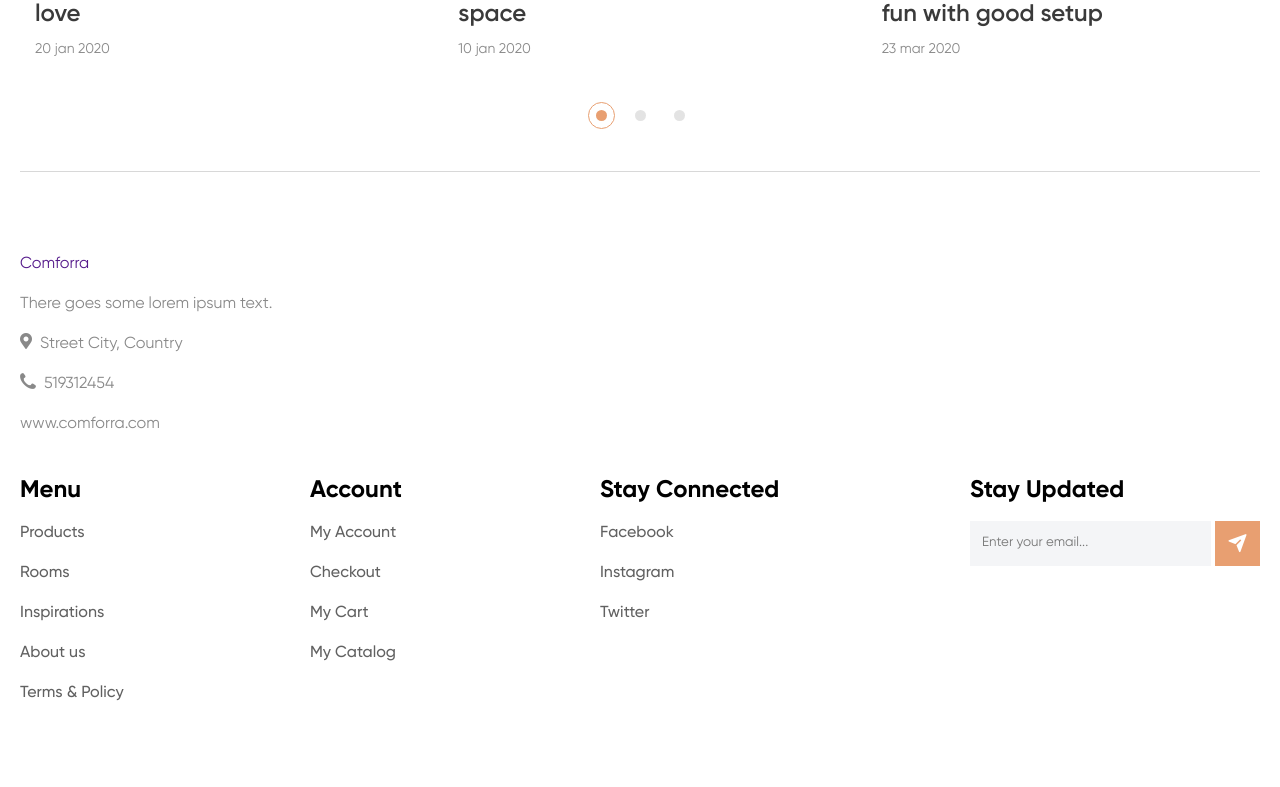
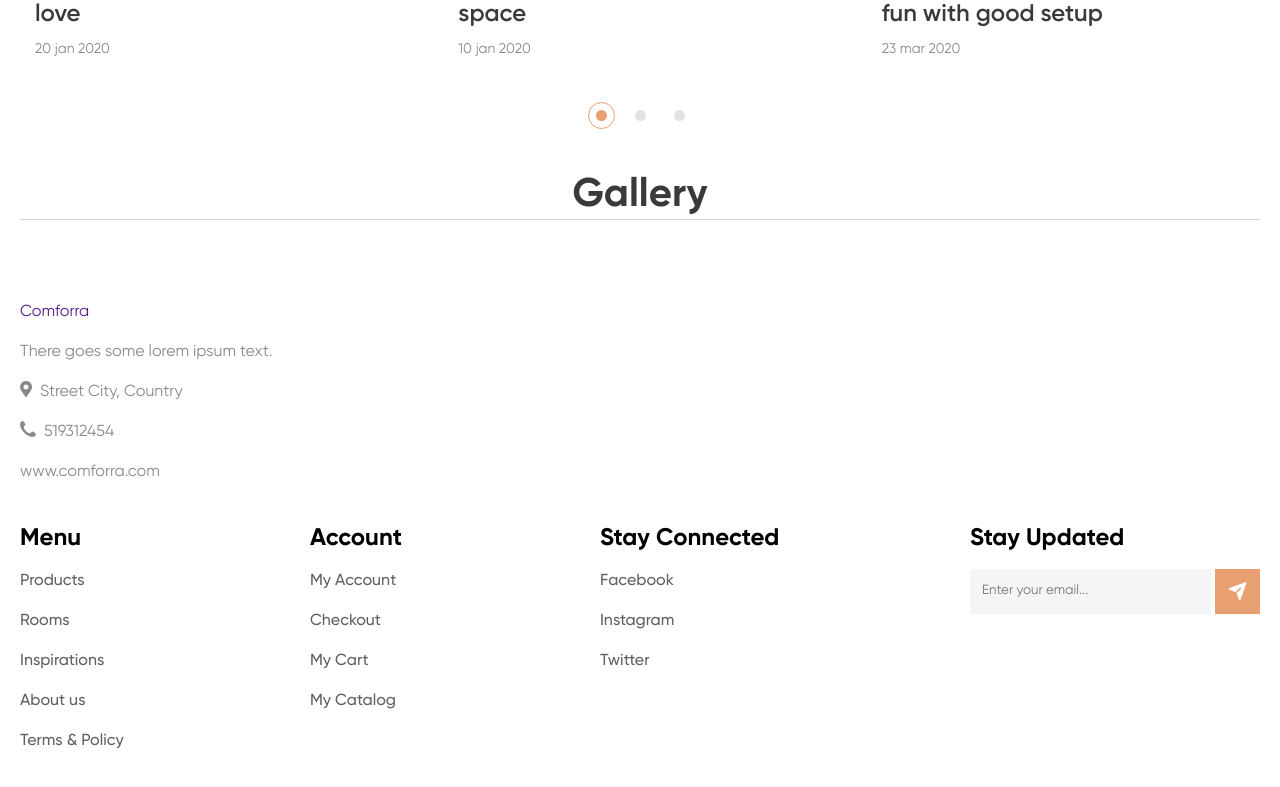
Before and after one commit to jugurj/comforra-furniture-shop, a Vue app: page / in a window 1280 px wide. Shown: the part 2763-3550 px from the top of the page. Before the commit the page ends 3528 px from the top, so only its background shows below. Built offline with nearby package versions, Linux system fonts and the light colour scheme.

Commit message:
Implemented new Gallery component with basic template

```diff
--- /dev/null
+++ b/src/components/Gallery.vue
@@ -0,0 +1,15 @@
+<template>
+  <div class="gallery">
+    <div class="gallery__container _container">
+      <h2 class="gallery__title _title">Gallery</h2>
+    </div>
+  </div>
+</template>
+
+<script>
+export default {
+  name: "Gallery",
+};
+</script>
+
+<style lang="scss"></style>
--- a/src/components/PageContent.vue
+++ b/src/components/PageContent.vue
@@ -19,6 +19,10 @@
     <section class="page__tips">
       <Tips />
     </section>
+
+    <section class="page__gallery">
+      <Gallery />
+    </section>
   </main>
 </template>
 
@@ -28,6 +32,7 @@ import Advantages from "@/components/Advantages";
 import Products from "@/components/Products";
 import Rooms from "@/components/Rooms";
 import Tips from "@/components/Tips";
+import Gallery from "@/components/Gallery";
 
 export default {
   name: "PageContent",
@@ -37,6 +42,7 @@ export default {
     Products,
     Rooms,
     Tips,
+    Gallery,
   },
 };
 </script>
```
